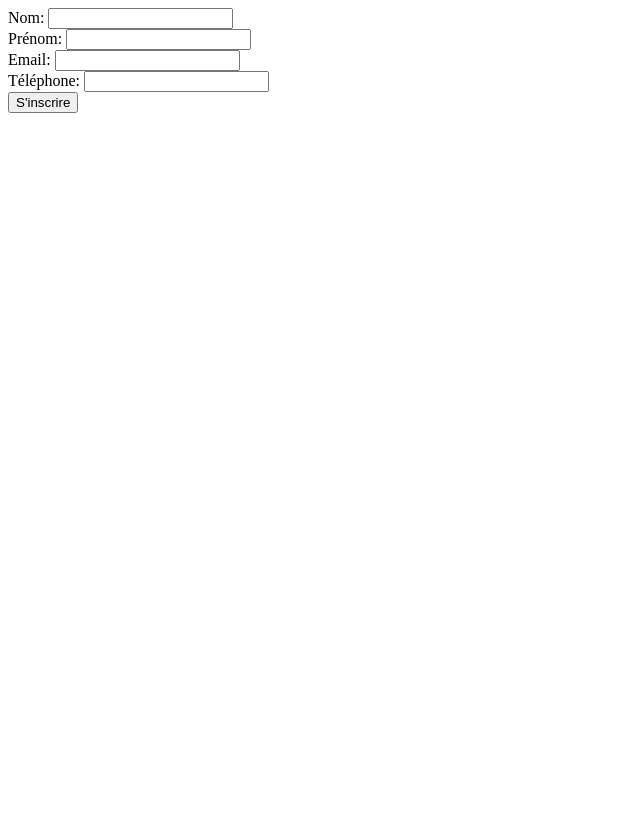
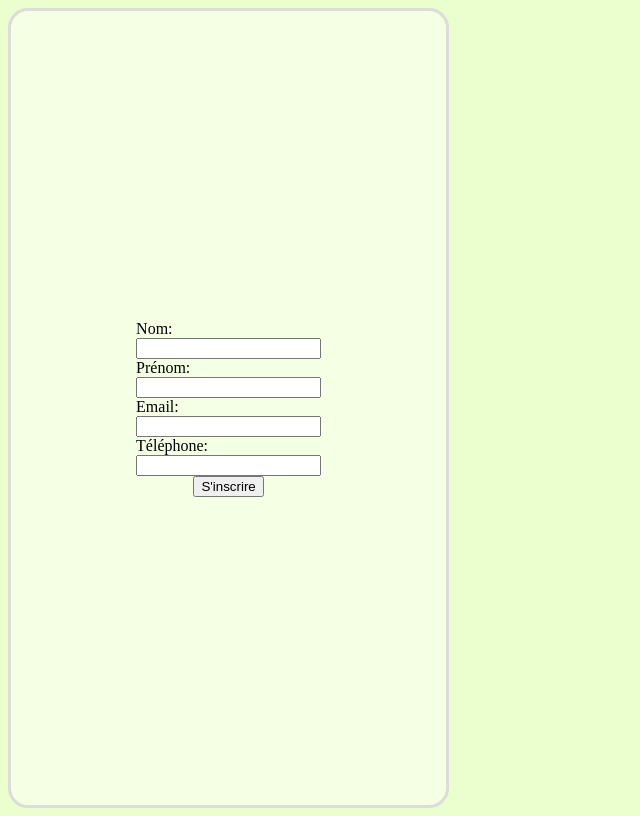
Before and after one commit to vairan37/SAE-4012, a PHP site: page /formulaire.php in a window 1280 px wide. Shown: the whole page, without its empty margins (0-640 px from the left). Before the commit the page ends 113 px from the top, so only its background shows below. Run offline with PHP 8.4, Linux system fonts and the light colour scheme.

Commit message:
base pour trae.ai

```diff
--- a/formulaire.php
+++ b/formulaire.php
@@ -37,7 +37,7 @@ if ($_SERVER["REQUEST_METHOD"] == "POST") {
             ]);
             header("Location: affichage.php");
             exit();
-        } catch(PDOException $e) {
+        } catch (PDOException $e) {
             echo "Error: " . $e->getMessage();
         }
     }
@@ -46,37 +46,41 @@ if ($_SERVER["REQUEST_METHOD"] == "POST") {
 
 <!DOCTYPE html>
 <html lang="fr">
+
 <head>
     <meta charset="UTF-8">
     <title>Inscription</title>
+    <link rel="stylesheet" href="style.css">
 </head>
+
 <body>
     <form method="POST">
         <div class="form-group">
-            <label for="nom">Nom:</label>
+            <label for="nom">Nom:</label><br>
             <input type="text" id="nom" name="nom" value="<?= isset($nom) ? htmlspecialchars($nom) : '' ?>" required>
             <?php if (isset($nomErr)) echo "<span class='error'>$nomErr</span>"; ?>
         </div>
 
         <div class="form-group">
-            <label for="prenom">Prénom:</label>
+            <label for="prenom">Prénom:</label><br>
             <input type="text" id="prenom" name="prenom" value="<?= isset($prenom) ? htmlspecialchars($prenom) : '' ?>" required>
             <?php if (isset($prenomErr)) echo "<span class='error'>$prenomErr</span>"; ?>
         </div>
 
         <div class="form-group">
-            <label for="email">Email:</label>
+            <label for="email">Email:</label><br>
             <input type="email" id="email" name="email" value="<?= isset($email) ? htmlspecialchars($email) : '' ?>" required>
             <?php if (isset($emailErr)) echo "<span class='error'>$emailErr</span>"; ?>
         </div>
 
         <div class="form-group">
-            <label for="telephone">Téléphone:</label>
+            <label for="telephone">Téléphone:</label><br>
             <input type="tel" id="telephone" name="telephone" value="<?= isset($telephone) ? htmlspecialchars($telephone) : '' ?>" required>
             <?php if (isset($telErr)) echo "<span class='error'>$telErr</span>"; ?>
         </div>
 
-        <a href="affichage.php" > <button type="submit">S'inscrire</button> </a>
+        <a href="affichage.php"> <button type="submit">S'inscrire</button> </a>
     </form>
 </body>
+
 </html>
--- /dev/null
+++ b/style.css
@@ -0,0 +1,18 @@
+body {
+    background-color: #EAFFCD;
+    display: flex;
+    width: 100vh;
+    height: 100vh;
+}
+
+form {
+    display: flex;
+    align-items: center;
+    justify-content: center;
+    flex-direction: column;
+    border: solid #dcdcdc;
+    border-radius: 20px;
+    background-color: #f4ffe4;
+    padding: 2vw;
+    width: 30vw;
+}
```
Also changed, not shown: affichage.php (+7 -4 lines), Clientssa_4012.sql (renamed from Clients sa_4012.sql).
